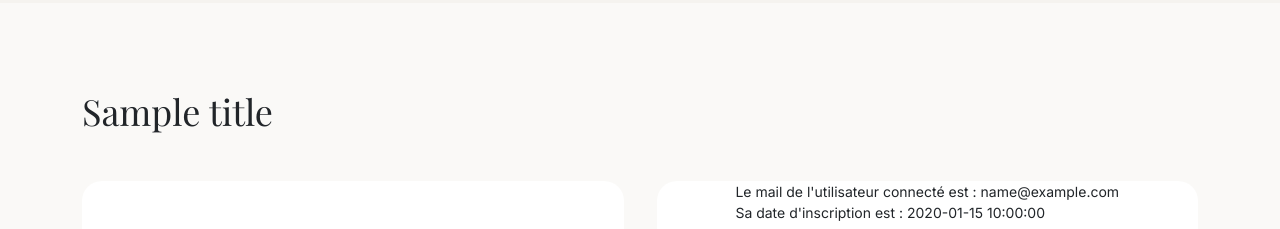
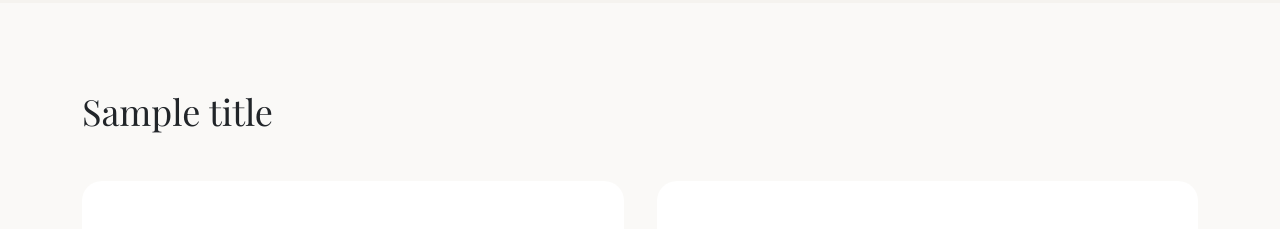
Before and after one commit to LB-Squishy/P6-Tom-Troc, a PHP site: template app/Views/templates/monCompte.php in a window 1280 px wide. Shown: the part 80-309 px from the top of the page. Run offline with PHP 8.4, Linux system fonts and the light colour scheme; the template is opened without the code that fills it: most values are stand-ins (such as "Sample title", 1, 10 or a date in 2020); grey boxes marked "Sample" are stand-in pictures.

```diff
--- a/app/Views/templates/monCompte.php
+++ b/app/Views/templates/monCompte.php
@@ -27,8 +27,7 @@
         </section>
         <section class="moncompte-section">
             <div class="moncompte-section__section-infos">
-                <p>Le mail de l'utilisateur connecté est : <?= htmlspecialchars($email, ENT_QUOTES, 'UTF-8'); ?></p>
-                <p>Sa date d'inscription est : <?= htmlspecialchars($date_inscription, ENT_QUOTES, 'UTF-8'); ?></p>
+
             </div>
         </section>
         <section class="moncompte-section">
```
Also changed, not shown: README.md.
